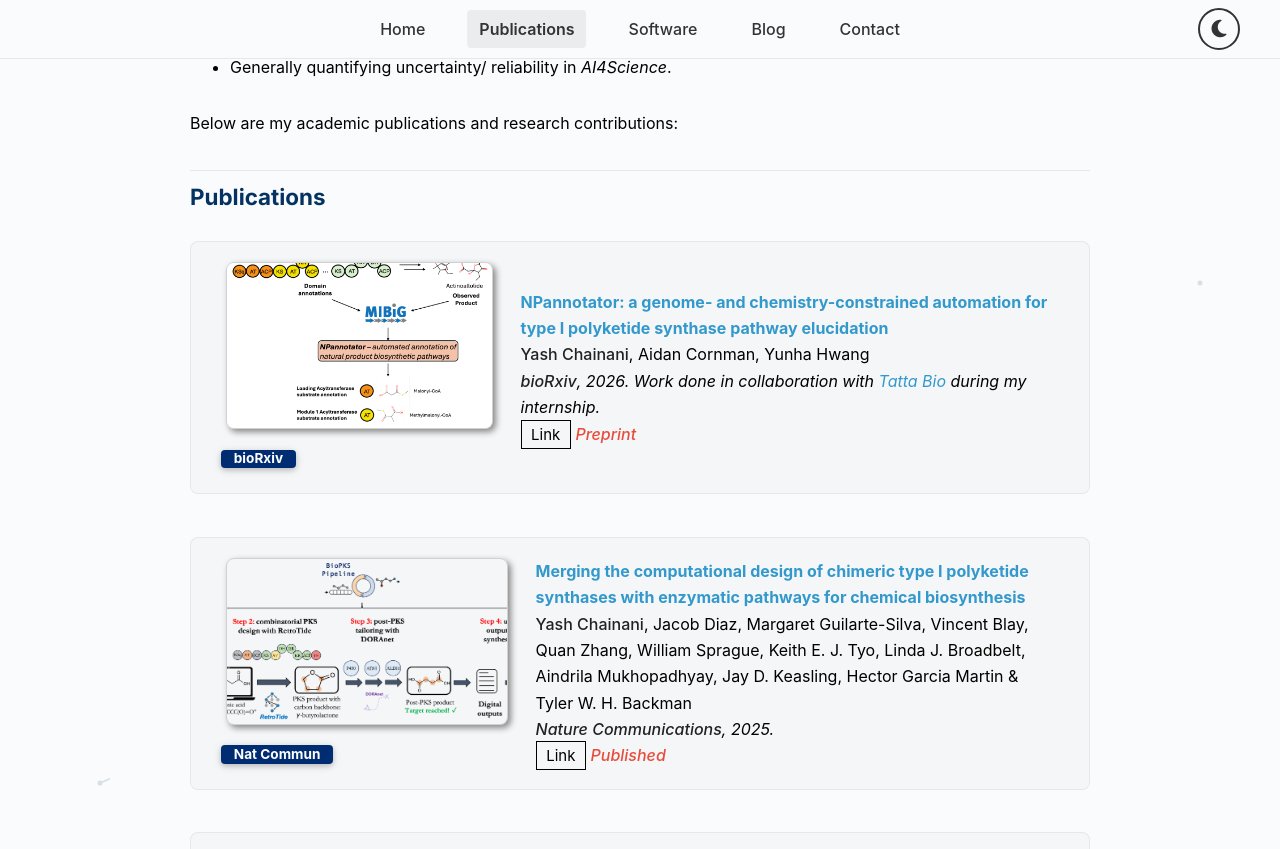
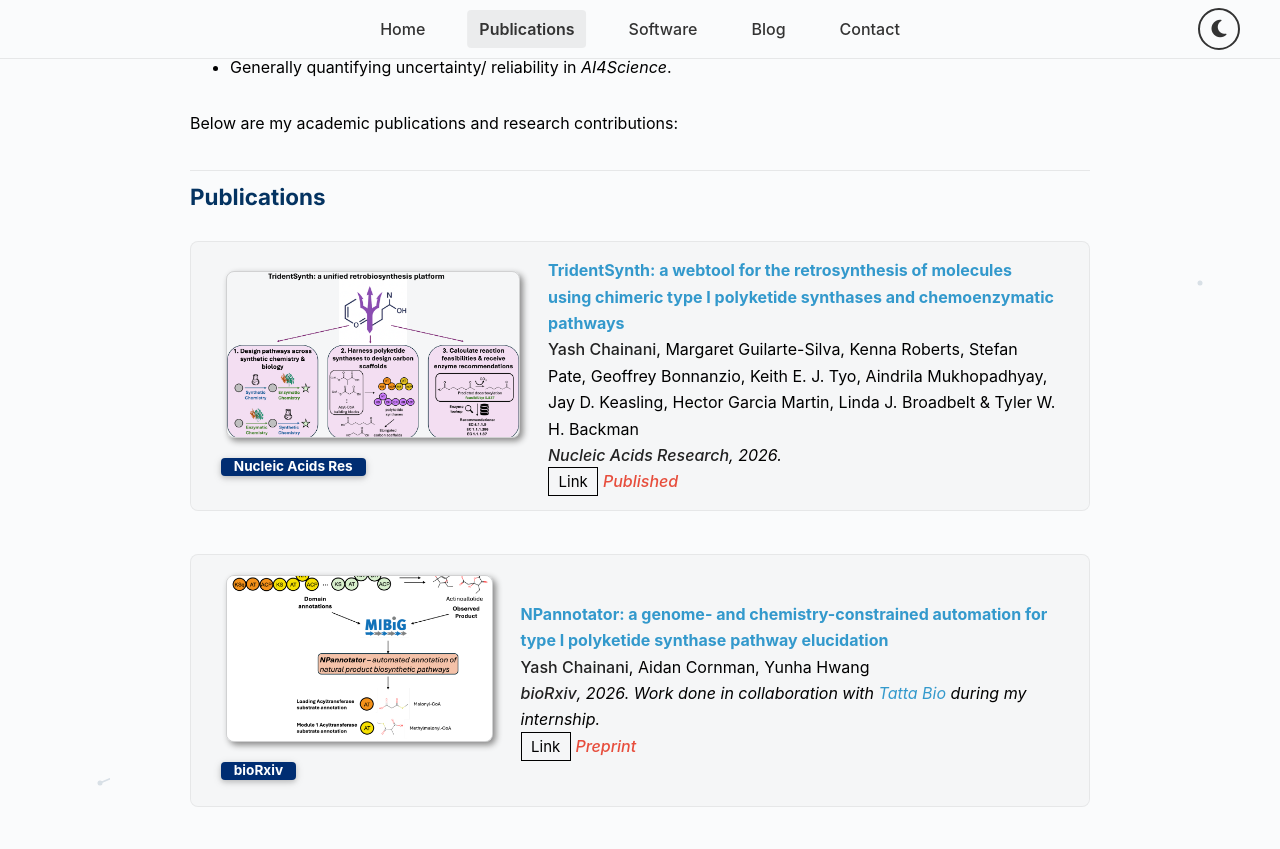
Before and after one commit to yashchainani21/yashchainani21.github.io, a Jekyll site: the page built from publications.md, in a window 1280 px wide and 900 px high, scrolled down 317 px, cut to the strip 0-849 px from the top of the window. Built offline with Jekyll 4.4.1, drawn with Linux system fonts in a browser that asks for light colours; a style sheet for code colours, icons or effects is not loaded.

Commit message:
Add TridentSynth (Nucleic Acids Research) paper to publications page
Co-Authored-By: Claude Opus 4.8 <noreply@anthropic.com>

```diff
--- a/_data/publications.yml
+++ b/_data/publications.yml
@@ -1,4 +1,14 @@
 main:
+
+  - title: "TridentSynth: a webtool for the retrosynthesis of molecules using chimeric type I polyketide synthases and chemoenzymatic pathways"
+    authors: <strong>Yash Chainani</strong>, Margaret Guilarte-Silva, Kenna Roberts, Stefan Pate, Geoffrey Bonnanzio, Keith E. J. Tyo, Aindrila Mukhopadhyay, Jay D. Keasling, Hector Garcia Martin, Linda J. Broadbelt & Tyler W. H. Backman
+    conference_short: Nucleic Acids Res
+    conference: <strong>Nucleic Acids Research</strong>, 2026.
+    pdf: https://doi.org/10.1093/nar/gkag471
+    journal_link: https://academic.oup.com/nar/advance-article/doi/10.1093/nar/gkag471/8675563
+    doi: 10.1093/nar/gkag471
+    image: /assets/img/tridentsynth_fig.png
+    notes: Published
 
   - title: "NPannotator: a genome- and chemistry-constrained automation for type I polyketide synthase pathway elucidation"
     authors: <strong>Yash Chainani</strong>, Aidan Cornman, Yunha Hwang
```
Also changed, not shown: assets/img/tridentsynth_fig.png (added).
